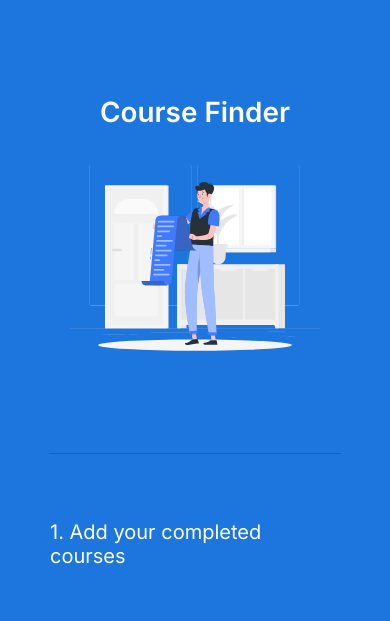
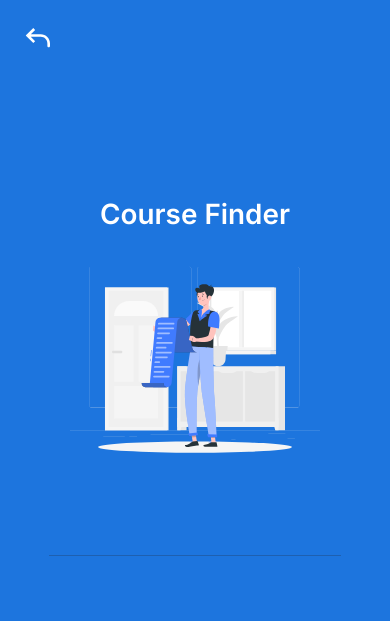
Before and after one commit to Dawoud-Husain/Course-Tree-Generator, a PHP site: page /html/pages/ApiFrontend/index.html in a window 390 px wide. Shown: the top 621 px of the page. Run offline with PHP 8.4, Linux system fonts and the light colour scheme; data that the repository does not hold is empty.

Commit message:
Issue171 frontend comp

```diff
--- a/html/index.php
+++ b/html/index.php
@@ -10,6 +10,7 @@
         <link rel="stylesheet" href="styles.css">
         <link href='https://fonts.googleapis.com/css?family=Inter' rel='stylesheet'>
         <link href="https://cdn.jsdelivr.net/npm/bootstrap@5.3.2/dist/css/bootstrap.min.css" rel="stylesheet" integrity="sha384-T3c6CoIi6uLrA9TneNEoa7RxnatzjcDSCmG1MXxSR1GAsXEV/Dwwykc2MPK8M2HN" crossorigin="anonymous">
+        <link rel="shortcut icon" type="image/x-icon" href="media/favicon.ico"/>
         <script src="https://code.jquery.com/jquery-3.6.4.min.js" integrity="sha384-UG8ao2jwOWB7/oDdObZc6ItJmwUkR/PfMyt9Qs5AwX7PsnYn1CRKCTWyncPTWvaS" crossorigin="anonymous"></script>
         <script type="text/javascript">
             var staticGifSuffix = ".jpg";
--- a/html/pages/ApiFrontend/index.html
+++ b/html/pages/ApiFrontend/index.html
@@ -11,9 +11,14 @@
     <link href="https://fonts.googleapis.com/css2?family=Inter:wght@300;400;600;700&display=swap" rel="stylesheet">
     <link href="https://cdn.jsdelivr.net/npm/bootstrap@5.3.2/dist/css/bootstrap.min.css" rel="stylesheet" integrity="sha384-T3c6CoIi6uLrA9TneNEoa7RxnatzjcDSCmG1MXxSR1GAsXEV/Dwwykc2MPK8M2HN" crossorigin="anonymous">
     <link rel="stylesheet" href="https://cdnjs.cloudflare.com/ajax/libs/font-awesome/4.7.0/css/font-awesome.min.css">
+    <link rel="shortcut icon" type="image/x-icon" href="../../media/favicon.ico"/>
   </head>
   <body>
-    <section class="header d-flex flex-column justify-content-center align-items-center pt-5 mt-5" role="banner">
+    <div class="nav">
+      <a href="" id="redirectHome"><img src="../../media/backarrow.svg" height="40" width="40"/></a>
+    </div>
+
+    <section class="header d-flex flex-column justify-content-center align-items-center pt-5" role="banner">
       <h1 class="text-md">Course Finder</h1>
       <img class="img-fluid" src="./media/person_reading.svg" height="400" width="400" alt="Person reading script" />
       <hr>
--- a/html/pages/ApiFrontend/index.js
+++ b/html/pages/ApiFrontend/index.js
@@ -7,9 +7,13 @@ let possibleCourses = []; // Stores possible courses the user can take
 const generateCourses = document.getElementById("generateCourses"); // Get generateCourses button
 const filters = document.getElementById("filters"); // Get filters
 const applyFilters = document.getElementById("applyFilters"); // Get apply filters button
+
+const homeBtn = document.getElementById("redirectHome");
+
 const enteredCoursesTable = document.getElementById("enteredCoursesTable");
 const possibleCoursesTable = document.getElementById("possibleCoursesTable");
 const loader = document.getElementById("loading"); // select loading div
+
 
 window.onload = () => {
     displayLoadingIcon();
@@ -136,6 +140,13 @@ function displayUserCourses() {
     })
 }
 
+homeBtn?.addEventListener("click", () => {
+    const urlWindow = window.location.href.split("html");
+    const urlHome = `${urlWindow[0]}html`;
+
+    homeBtn.href = urlHome;
+});
+
 generateCourses?.addEventListener("click", () => { // Define onClick event listener for generateCourses button
     const userCourseCodes = userCourses.map((userCourse) => userCourse.courseCode); // Get array of course codes
 
--- a/html/pages/ApiFrontend/styles.css
+++ b/html/pages/ApiFrontend/styles.css
@@ -3,6 +3,15 @@
   padding: 0;
   background-color: #1D75DE;
   font-family: 'Inter', sans-serif;
+}
+
+.nav {
+  height: 150px;
+}
+
+.nav img {
+  margin-left: 70px;
+  margin-top: 50px;
 }
 
 /******** HEADER **********/
@@ -11,6 +20,7 @@
   height: 30%;
   width: 100%;
   padding-top: 150px;
+  position: relative;
 }
 
 .header h1 {
@@ -108,6 +118,13 @@ hr {
 /******** Elegible Courses End **********/
 
 @media (max-width: 700px) {
+  .nav img {
+    height: 25px;
+    width: 25px;
+    margin-left: 25px;
+    margin-top: 25px;
+  }
+
   #main-section {
     height: 50%;
   }
--- a/html/pages/ApiTree/index.html
+++ b/html/pages/ApiTree/index.html
@@ -11,9 +11,14 @@
     <script type="text/javascript" src="https://unpkg.com/vis-network/standalone/umd/vis-network.min.js"></script>
     <link href="style.css" rel="stylesheet">
     <link href="https://fonts.googleapis.com/css2?family=Inter:wght@300;400;600;700&display=swap" rel="stylesheet">
+    <link rel="shortcut icon" type="image/x-icon" href="../../media/favicon.ico"/>
 </head>
 
 <body>
+    <div class="nav">
+        <a href="" id="redirectHome"><img src="../../media/backarrow.svg" height="40" width="40"/></a>
+    </div>
+
     <div class="header">
         <h1>Course Mapper</h1>
         <img src="map.svg" height="300px" width="500px" alt="map">
```
Also changed, not shown: html/pages/ApiDoc/index.php (+24 -2 lines), html/pages/ApiTree/index.js (+9 -0 lines), html/pages/ApiTree/style.css (+9 -0 lines), html/media/backarrow.svg (added), html/media/favicon.ico (added).
